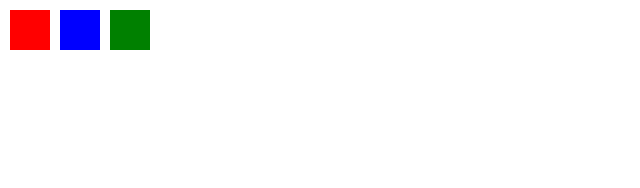
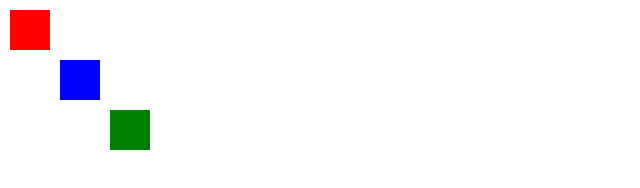
Before and after one commit to NanaTerada/lesson_parallax_js_v6, a plain HTML site: page index.html in a window 1280 px wide. Shown: the top 188 px of the page, without its empty margins (0-640 px from the left). Drawn offline with nearby package versions, Linux system fonts and the light colour scheme.

Commit message:
#03 スクロール距離を取得しよう

```diff
--- a/index.html
+++ b/index.html
@@ -26,4 +26,17 @@
         <div id="box2" class="box"></div>
         <div id="box3" class="box"></div>
     </body>
+
+    <script>
+        $(function(){
+            $(window).scroll(function(){
+                var dy = $(this).scrollTop(); //dy スクロール量
+                console.log(dy);
+                $('#box1').css('top',10 + dy /2)　//割ると速度を遅くできる分母が大きいほど遅い
+                $('#box2').css('top',60 + dy /5)
+                $('#box3').css('top',110 + dy /7)
+            });
+
+        });
+    </script>
 </html>
```
